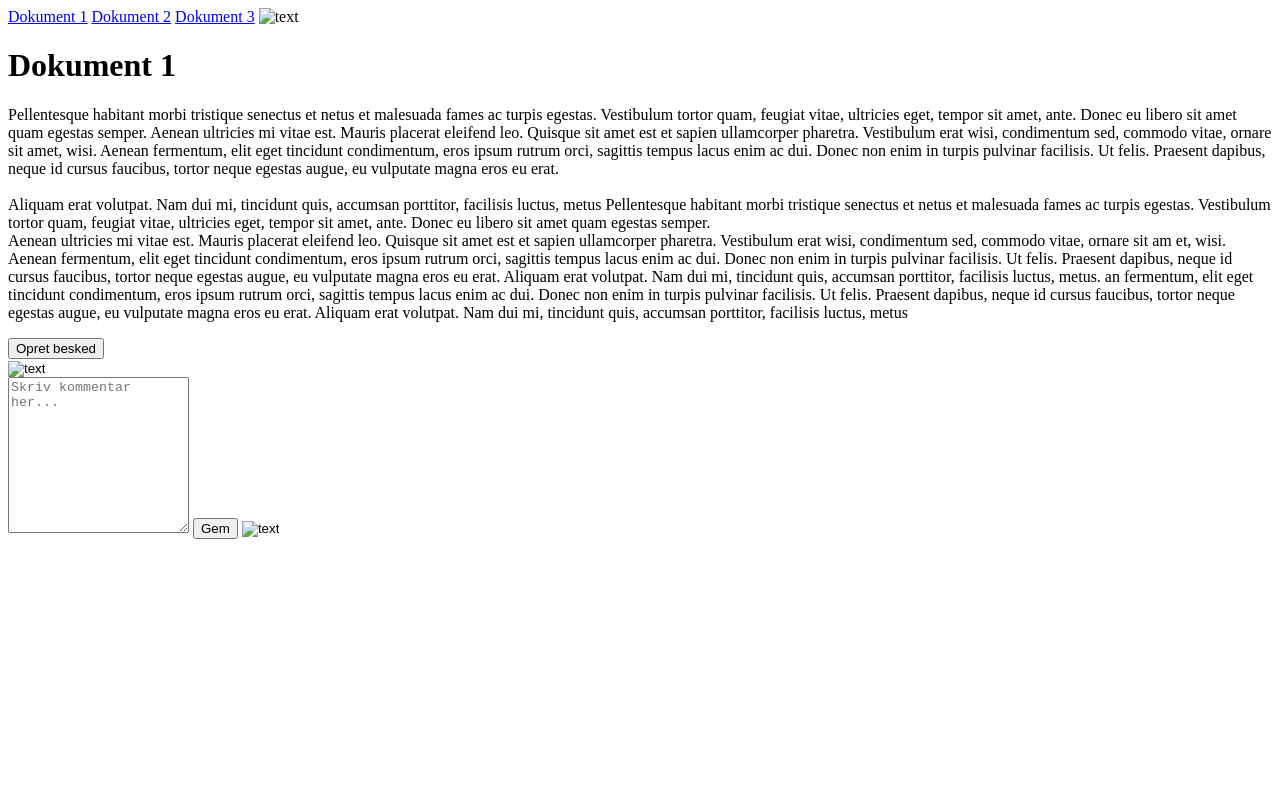
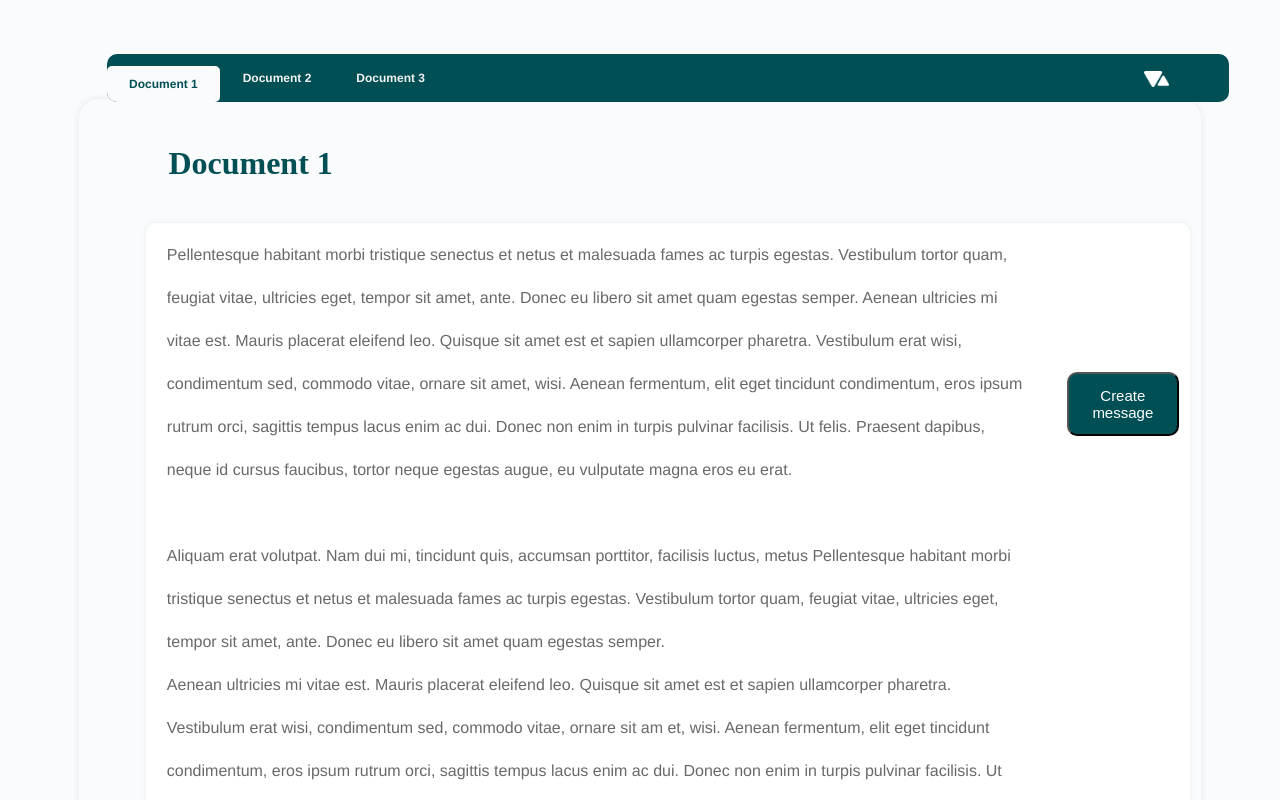
Before and after one commit to Thecoder0012/Legal_documents, a plain HTML site: page index.html in a window 1280 px wide. Shown: the top 800 px of the page. Drawn offline with Linux system fonts and the light colour scheme.

Commit message:
small changes in index.html

```diff
--- a/index.html
+++ b/index.html
@@ -3,27 +3,26 @@
 
 <head>
     <meta charset="UTF-8">
-    <meta http-equiv="X-UA-Compatible" content="IE=edge">
-    <meta name="viewport" content="width=device-width, initial-scale=1.0">
+    <meta content="IE=edge" http-equiv="X-UA-Compatible">
+    <meta content="width=device-width, initial-scale=1.0" name="viewport">
     <title>Document 1</title>
-
-    <link rel="stylesheet" href="style.css">
+    <link href="src/css/main.css" rel="stylesheet">
 
 </head>
 
 <body>
 
 <div class="navbar">
-        <a class="navdoc1" href="index.html">Dokument 1</a>
-        <a href="document2.html">Dokument 2</a>
-        <a href="document3.html">Dokument 3</a>
-        <img id="icon" name="icon" src="icon-logo.png" alt="text">
+    <a class="navdoc1" href="index.html">Document 1</a>
+    <a href="src/templates/document2.html">Document 2</a>
+    <a href="src/templates/document3.html">Document 3</a>
+    <img alt="text" id="icon" name="icon" src="src/images/icon-logo.png">
 
 </div>
 
-    <h1>Dokument 1</h1>
-    <div class="text">
-        <p class="tex">Pellentesque habitant morbi tristique senectus et netus et malesuada
+<h1>Document 1</h1>
+<div class="container">
+    <p class="text-container">Pellentesque habitant morbi tristique senectus et netus et malesuada
         fames ac turpis egestas. Vestibulum tortor quam, feugiat vitae, ultricies
         eget, tempor sit amet, ante. Donec eu libero sit amet quam egestas semper. Aenean ultricies mi vitae est.
         Mauris placerat eleifend leo. Quisque sit amet est et sapien ullamcorper pharetra. Vestibulum erat wisi,
@@ -50,22 +49,22 @@
         Aliquam erat volutpat. Nam dui mi, tincidunt quis, accumsan porttitor, facilisis luctus, metus </p>
 </div>
 
-    <button id="open">Opret besked</button>
+<button id="create">Create message</button>
 
-    <div class="modal-container" id="modal_container">
+<div class="modal-container" id="modal-container">
     <div id="modal">
-            <div id="addComments">
-                <input id="add" type="image" name="add" src="icon-add.png" alt="text">
+        <div id="add-comment">
+            <input alt="text" id="add" name="add" src="/src/images/icon-add.png" type="image">
         </div>
-            <textarea id="textarea" name="Message" rows="10" placeholder="Skriv kommentar her..." required></textarea>
-            <button id="save">Gem</button>
-            <input id="delete" type="image" name="delete" src="icon-trash.png" alt="text">
+        <textarea id="textarea" name="Message" placeholder="Type in your comment here..." required rows="10"></textarea>
+        <button id="save">Save</button>
+        <input alt="text" id="delete" name="delete" src="/src/images/icon-trash.png" type="image">
 
     </div>
 
 </div>
 
-    <script src="script.js"></script>
+<script src="src/scripts/app.js"></script>
 
 </body>
 
```
Lines whose indentation alone changed are shown as unchanged.
